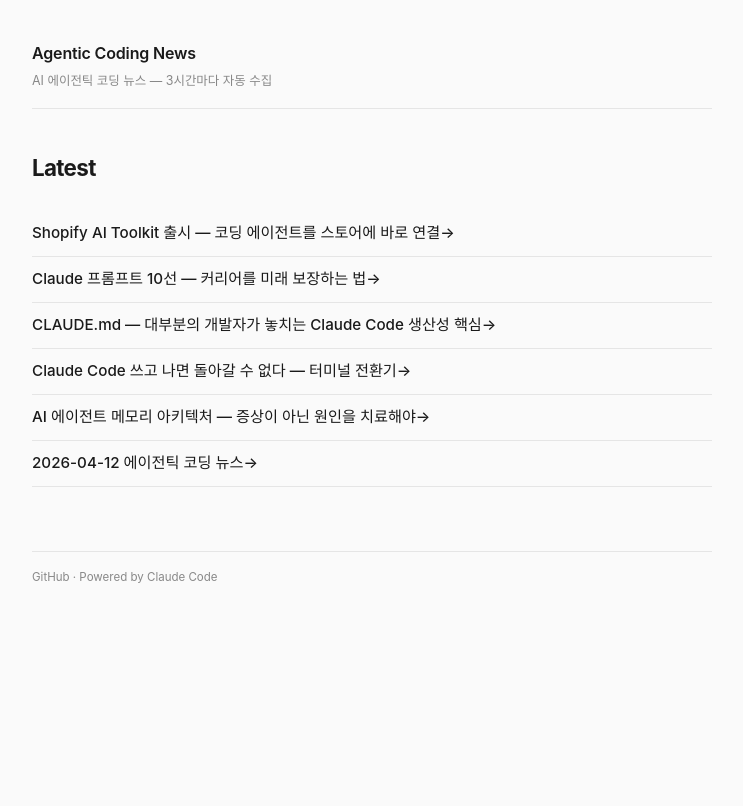
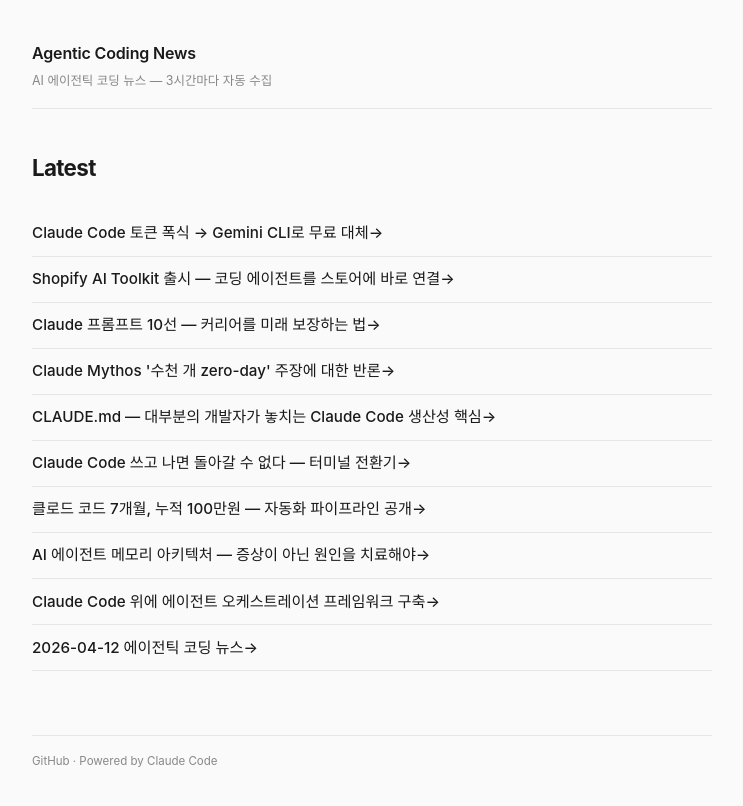
Before and after one commit to wojacklabs/agentic-coding-news, a Jekyll site: the page built from index.md, in a window 1280 px wide. Shown: the top 806 px of the page, without its empty margins (268-1011 px from the left). Built offline with Jekyll 4.4.1, drawn with Linux system fonts in a browser that asks for light colours.

Commit message:
tick 3: Claude Mythos 분석, 7개월 사용기, 토큰 절약, 에이전트 오케스트레이션

```diff
--- a/posts/2026-04-12.md
+++ b/posts/2026-04-12.md
@@ -38,3 +38,29 @@ title: "2026-04-12 에이전틱 코딩 뉴스"
 <h4><a href="2026-04-12/claude-prompts-career">Claude 프롬프트 10선 — 커리어 미래 보장법</a></h4>
 <p class="summary">#aithreads에서 대체 불가능한 인재를 위한 실전 프롬프트 10개 공유.</p>
 </div>
+
+## TICK 3 — 21:30 KST
+
+<div class="article-card">
+<span class="tag tag-reddit">Reddit</span>
+<h4><a href="2026-04-12/claude-mythos-analysis">Claude Mythos "수천 개 zero-day" 주장, 실제로는 198건 수동 검토</a></h4>
+<p class="summary">Tom's Hardware 분석: Anthropic의 보안 역량 주장이 과장됐다는 반론. score 113으로 Reddit 최다 반응.</p>
+</div>
+
+<div class="article-card">
+<span class="tag tag-threads">Threads</span>
+<h4><a href="2026-04-12/claude-code-7months">클로드 코드 7개월, 누적 100만원 — 자동화 파이프라인 공개</a></h4>
+<p class="summary">Pro → Max 20x까지 올리며 쌓은 실전 노하우. Hook + 에이전트 자동 검증 파이프라인.</p>
+</div>
+
+<div class="article-card">
+<span class="tag tag-reddit">Reddit</span>
+<h4><a href="2026-04-12/token-saving-gemini">Claude Code 토큰 폭식 문제 → Gemini CLI로 무료 대체</a></h4>
+<p class="summary">파일 읽기에 토큰을 과다 소비하는 문제를 Gemini CLI로 우회하는 전략.</p>
+</div>
+
+<div class="article-card">
+<span class="tag tag-reddit">Reddit</span>
+<h4><a href="2026-04-12/agent-orchestration-framework">Claude Code 위에 에이전트 오케스트레이션 프레임워크 구축</a></h4>
+<p class="summary">Claude Code를 기반으로 다중 에이전트 워크플로우를 관리하는 오픈소스 프레임워크 공개.</p>
+</div>
--- /dev/null
+++ b/posts/2026-04-12/agent-orchestration-framework.md
@@ -0,0 +1,27 @@
+---
+layout: default
+title: "Claude Code 위에 에이전트 오케스트레이션 프레임워크 구축"
+---
+
+<a href="../2026-04-12" class="back-link">&larr; 4월 12일 목록</a>
+
+# 에이전트 오케스트레이션 프레임워크
+
+<div class="meta-line"><span class="tag tag-reddit">Reddit</span> r/ClaudeAI · 21:30 KST</div>
+
+> Claude Code를 기반으로 다중 에이전트 워크플로우를 관리하는 오픈소스 프레임워크가 공개되었습니다.
+
+Reddit r/ClaudeAI에서 한 개발자가 Claude Code 위에 구축한 에이전트 오케스트레이션 프레임워크를 공개했습니다. 이 프레임워크는 **여러 Claude Code 세션을 동시에 관리**하며, 각 세션에 서로 다른 역할(코드 작성, 테스트, 리뷰 등)을 할당하여 복잡한 개발 워크플로우를 자동화합니다.
+
+"직접 할 필요 없도록" 만들었다는 설명에서, 에이전틱 코딩이 단일 에이전트에서 **멀티 에이전트 시스템**으로 진화하는 흐름을 보여줍니다. <a href="https://www.reddit.com/r/ClaudeAI/comments/1sjbv8i/i_created_an_agent_orchestration_framework_on_top/" class="source-link">원문</a>
+
+<div class="context-block">
+<h4>왜 중요한가</h4>
+<p>단일 AI 에이전트의 한계(컨텍스트 윈도우, 실행 시간, 전문성)를 극복하기 위해 "에이전트의 에이전트"를 만드는 패턴이 등장하고 있습니다. 이는 소프트웨어 팀의 역할 분담을 AI 에이전트에 적용한 것으로, 에이전틱 코딩의 다음 진화 단계를 미리 보여줍니다.</p>
+</div>
+
+<div class="context-block">
+<h4>관련 배경 지식</h4>
+<p><strong>에이전트 오케스트레이션</strong>: 여러 AI 에이전트를 조율하여 하나의 복잡한 작업을 수행하는 아키텍처입니다. 각 에이전트가 특정 역할(계획, 실행, 검증)을 담당하며, 오케스트레이터가 이들 사이의 통신과 워크플로우를 관리합니다.</p>
+<p><strong>Claude Code SubAgent</strong>: Claude Code의 Agent 도구를 통해 서브 에이전트를 생성하고, 독립된 작업 공간에서 병렬로 작업을 수행시킬 수 있습니다. 이 프레임워크는 이 기능을 더 높은 수준으로 추상화한 것입니다.</p>
+</div>
--- /dev/null
+++ b/posts/2026-04-12/claude-code-7months.md
@@ -0,0 +1,27 @@
+---
+layout: default
+title: "클로드 코드 7개월, 누적 100만원 — 자동화 파이프라인 공개"
+---
+
+<a href="../2026-04-12" class="back-link">&larr; 4월 12일 목록</a>
+
+# 클로드 코드 7개월 실전 사용기
+
+<div class="meta-line"><span class="tag tag-threads">Threads</span> #aithreads · 21:30 KST</div>
+
+> Pro에서 Max 20x까지 요금제를 올려가며 누적 100만원을 쓴 한국 개발자의 실전 운영 노하우가 공개되었습니다.
+
+Threads의 @greed_monster가 Claude Code를 7개월간 실전 운영하면서 쌓은 핵심 인사이트를 공유했습니다. 가장 주목할 점은 **업데이트 후 기존 Hook과 에이전트가 정상 작동하는지 자동으로 검증하는 파이프라인**을 구축했다는 것입니다.
+
+"일단 쓰다가 터지면 고치지"라는 접근 대신, 업데이트 직후 자동 테스트를 돌려 문제를 조기 발견하면 토큰 소비를 3배 이상 줄일 수 있다고 합니다. <a href="https://www.threads.net/@greed_monster.official/post/DXBUDhuj3xA" class="source-link">원문</a>
+
+<div class="context-block">
+<h4>왜 중요한가</h4>
+<p>Claude Code의 초기 사용자에서 "장기 운영자"로 전환하는 사례가 등장하고 있습니다. 월 수십만 원의 비용을 감수하면서도 에이전틱 코딩을 지속하는 사용자의 구체적인 ROI 분석과 운영 패턴은, 이 도구가 실험 단계를 넘어 실전 개발 워크플로우에 안착하고 있다는 증거입니다.</p>
+</div>
+
+<div class="context-block">
+<h4>관련 배경 지식</h4>
+<p><strong>Claude Code Hook</strong>: Claude Code 실행 시 특정 이벤트(도구 호출, 커밋 등)에 반응하여 자동으로 shell 명령을 실행하는 기능입니다. CI/CD 파이프라인처럼 에이전트 작업의 품질을 자동 검증하는 데 활용됩니다.</p>
+<p><strong>Max 20x 요금제</strong>: Anthropic의 최상위 Claude 구독 티어로, 기본 대비 20배 높은 사용량을 제공합니다. 전문 개발자나 팀의 고강도 에이전틱 코딩에 적합합니다.</p>
+</div>
--- /dev/null
+++ b/posts/2026-04-12/claude-mythos-analysis.md
@@ -0,0 +1,27 @@
+---
+layout: default
+title: "Claude Mythos '수천 개 zero-day' 주장에 대한 반론"
+---
+
+<a href="../2026-04-12" class="back-link">&larr; 4월 12일 목록</a>
+
+# Claude Mythos 보안 역량 분석
+
+<div class="meta-line"><span class="tag tag-reddit">Reddit</span> r/singularity · 21:30 KST</div>
+
+> Anthropic의 "수천 개 심각한 zero-day 발견" 주장이 실제로는 198건의 수동 검토에 의존한다는 분석이 Reddit에서 큰 반향을 일으키고 있습니다.
+
+Tom's Hardware의 심층 분석에 따르면, Anthropic이 Claude의 보안 역량을 홍보하면서 사용한 "수천 개의 심각한 zero-day 취약점 발견" 주장이 과장됐을 수 있습니다. 실제로 이 수치는 198건의 수동 검토를 기반으로 추정된 것이며, 완전 자동화된 대규모 취약점 발견과는 거리가 있다는 것이 핵심 비판입니다.
+
+Reddit r/singularity에서 score 113을 기록하며 오늘 에이전틱 코딩 커뮤니티에서 가장 뜨거운 토론 주제가 되었습니다. <a href="https://www.tomshardware.com/tech-industry/artificial-intelligence/anthropics-claude-mythos-isnt-a-sentient-super-hacker-its-a-sales-pitch-claims-of-thousands-of-severe-zero-days-rely-on-just-198-manual-reviews" class="source-link">원문</a>
+
+<div class="context-block">
+<h4>왜 중요한가</h4>
+<p>AI 기업들의 역량 주장에 대한 독립적 검증이 점점 중요해지고 있습니다. 에이전틱 코딩 도구가 보안 감사까지 수행하려는 흐름에서, "AI가 실제로 어디까지 할 수 있는가"에 대한 건전한 회의론은 업계 전체의 신뢰도에 기여합니다.</p>
+</div>
+
+<div class="context-block">
+<h4>관련 배경 지식</h4>
+<p><strong>Zero-day 취약점</strong>: 소프트웨어 개발사가 아직 인지하지 못한 보안 취약점으로, 패치가 존재하지 않아 가장 위험한 유형입니다. AI가 이를 자동 발견할 수 있다면 보안 업계의 판도가 바뀌지만, 그 실현 수준에 대해서는 논쟁이 계속되고 있습니다.</p>
+<p><strong>Claude Mythos</strong>: Anthropic이 공개한 Claude의 보안 연구 특화 모델/기능으로, 코드베이스에서 취약점을 탐지하는 능력을 강조하고 있습니다.</p>
+</div>
--- /dev/null
+++ b/posts/2026-04-12/token-saving-gemini.md
@@ -0,0 +1,25 @@
+---
+layout: default
+title: "Claude Code 토큰 폭식 → Gemini CLI로 무료 대체"
+---
+
+<a href="../2026-04-12" class="back-link">&larr; 4월 12일 목록</a>
+
+# Claude Code 토큰 절약 전략
+
+<div class="meta-line"><span class="tag tag-reddit">Reddit</span> r/ClaudeAI · 21:30 KST</div>
+
+> 파일 읽기에 토큰을 과다 소비하는 Claude Code의 문제를 Gemini CLI로 우회하는 전략이 공유되었습니다.
+
+Reddit r/ClaudeAI에서 한 사용자가 Claude Code의 토큰 소비 패턴을 분석한 결과, **파일 읽기 작업에 상당한 토큰이 소비**된다는 점을 발견했습니다. 이를 해결하기 위해 대용량 파일 읽기나 탐색 작업을 Google의 Gemini CLI(무료)로 대체하고, Claude Code는 핵심 추론과 코드 생성에만 집중시키는 하이브리드 전략을 제안했습니다. <a href="https://www.reddit.com/r/ClaudeAI/comments/1sjas0i/claude_code_eats_my_token_reading_files_so_i_made/" class="source-link">원문</a>
+
+<div class="context-block">
+<h4>왜 중요한가</h4>
+<p>에이전틱 코딩의 실전 사용에서 "비용 최적화"가 핵심 이슈로 부상하고 있습니다. 단일 도구에 의존하는 대신 여러 AI 도구를 역할별로 조합하는 "멀티-에이전트 하이브리드" 패턴이 실무자들 사이에서 자생적으로 발전하고 있습니다.</p>
+</div>
+
+<div class="context-block">
+<h4>관련 배경 지식</h4>
+<p><strong>Gemini CLI</strong>: Google이 제공하는 터미널 기반 AI 도구로, 대용량 컨텍스트 윈도우(1M+ 토큰)와 무료 사용이 특징입니다. 코드 탐색이나 파일 분석에 유리하지만 코드 생성 품질은 Claude에 미치지 못한다는 평가가 일반적입니다.</p>
+<p><strong>토큰 예산 관리</strong>: Claude Code Pro($20/월)~Max 20x($200/월) 사용자들은 토큰 소진 속도에 민감합니다. 파일 읽기, 컨텍스트 로딩 등 "비생산적" 토큰 소비를 줄이는 것이 비용 효율의 핵심입니다.</p>
+</div>
```
